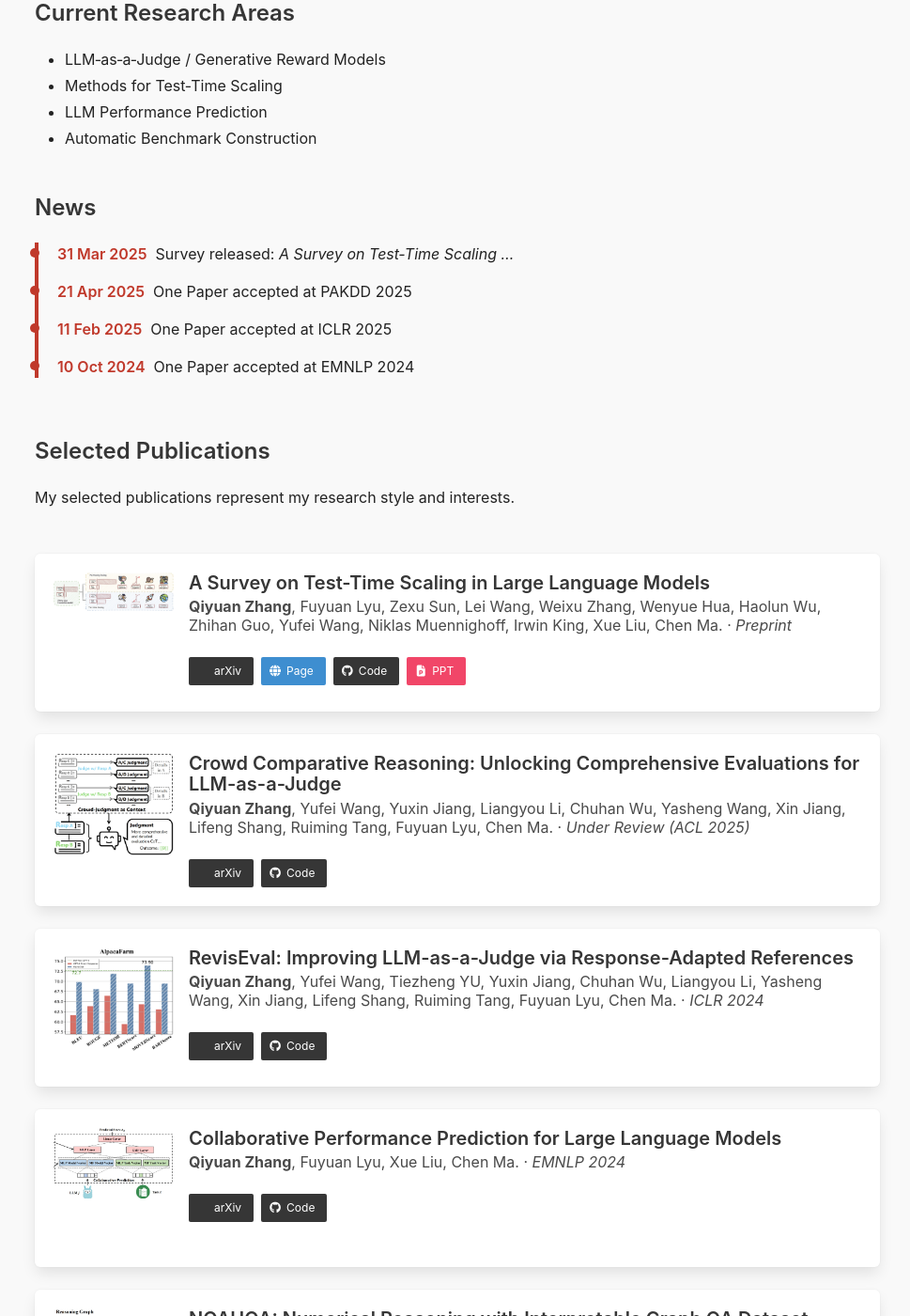
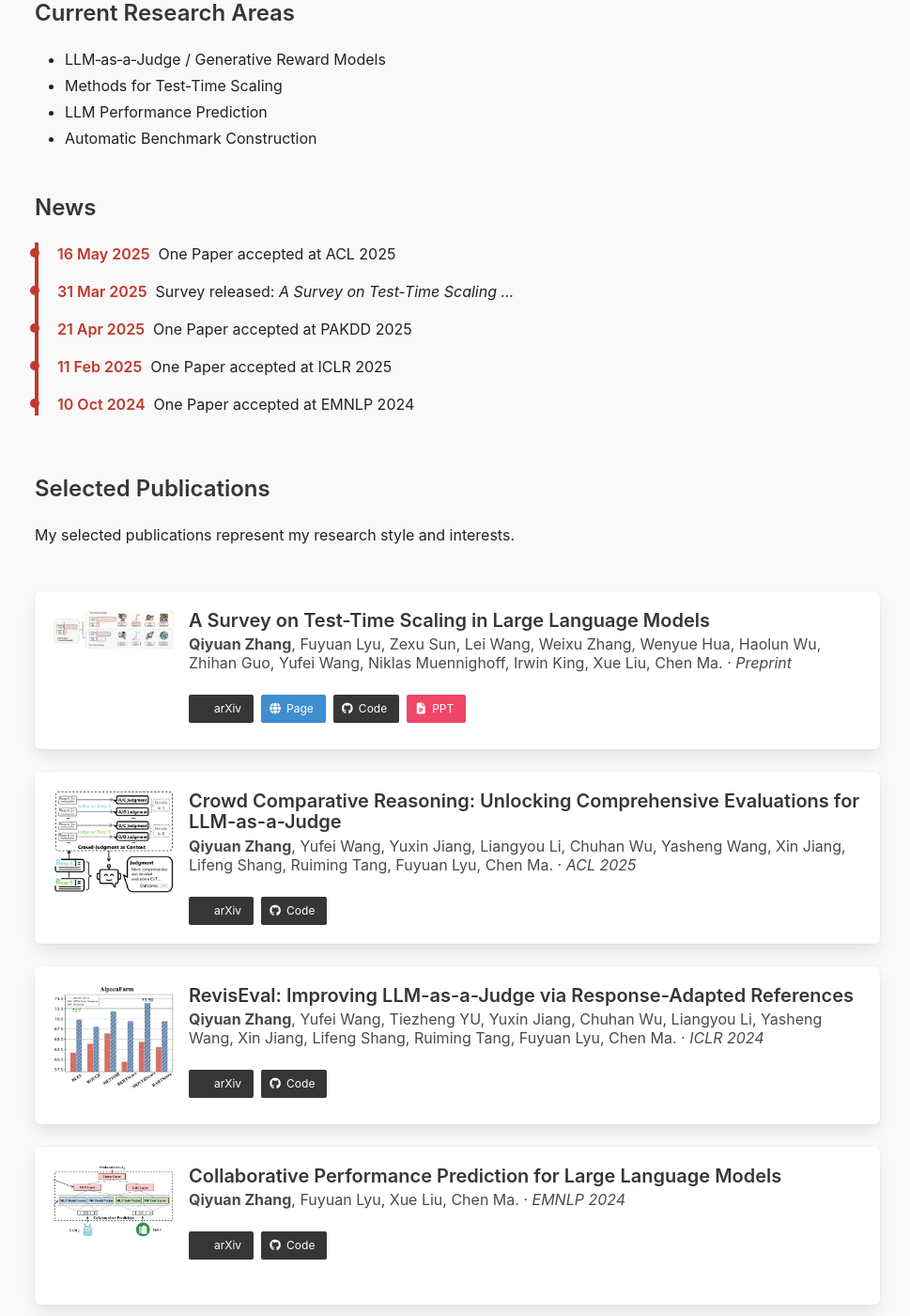
Before and after one commit to zhangqiyuan-rico/zhangqiyuan-rico.github.io, a Jekyll site: the page index.html, which Jekyll copies as it is, in a window 1280 px wide and 1400 px high, scrolled down 725 px. Shown: the whole window at 94% size, without its empty margins (153-1122 px from the left). Built offline with Jekyll 4.4.1, drawn with Linux system fonts in a browser that asks for light colours; a style sheet for code colours, icons or effects is not loaded.

Commit message:
Update index.html

```diff
--- a/index.html
+++ b/index.html
@@ -126,6 +126,7 @@
     <div class="container">
       <h2 class="title is-4">News</h2>
       <ul class="timeline">
+        <li><span class="timeline-date">16 May 2025</span>  One Paper accepted at ACL 2025</li>
         <li><span class="timeline-date">31 Mar 2025</span>  Survey released: <em>A Survey on Test‑Time Scaling …</em></li>
         <li><span class="timeline-date">21 Apr 2025</span>  One Paper accepted at PAKDD 2025</li>
         <li><span class="timeline-date">11 Feb 2025</span>  One Paper accepted at ICLR 2025</li>
@@ -174,7 +175,7 @@
         </figure>
         <div class="media-content">
           <p class="title is-5">Crowd Comparative Reasoning: Unlocking Comprehensive Evaluations for LLM-as-a-Judge</p>
-          <p class="subtitle is-6"><B>Qiyuan Zhang</B>, Yufei Wang, Yuxin Jiang, Liangyou Li, Chuhan Wu, Yasheng Wang, Xin Jiang, Lifeng Shang, Ruiming Tang, Fuyuan Lyu, Chen Ma. · <em>Under Review (ACL 2025)</em></p>
+          <p class="subtitle is-6"><B>Qiyuan Zhang</B>, Yufei Wang, Yuxin Jiang, Liangyou Li, Chuhan Wu, Yasheng Wang, Xin Jiang, Lifeng Shang, Ruiming Tang, Fuyuan Lyu, Chen Ma. · <em>ACL 2025</em></p>
           <div class="buttons">
             <a class="button is-small is-dark" href="https://arxiv.org/abs/2502.12501"><span class="icon"><i class="ai ai-arxiv"></i></span><span>arXiv</span></a>
             <a class="button is-small is-dark" href="https://github.com/Don-Joey/CCE"><span class="icon"><i class="fab fa-github"></i></span><span>Code</span></a>
```
